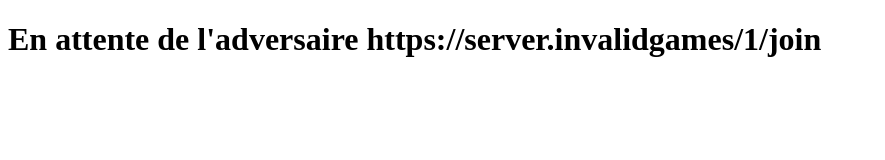
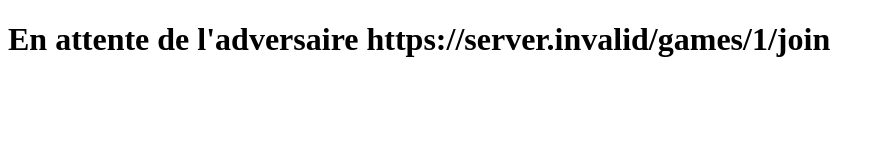
Before and after one commit to JESSYV96/battleship-front, a React (Create React App) app: page /games/1 in a window 1280 px wide. Shown: the top 160 px of the page, without its empty margins (0-885 px from the left). Built offline with nearby package versions, Linux system fonts and the light colour scheme; no server answers.

Commit message:
refactor: replace the socket id by a uuid

```diff
--- a/src/app/infra/services/socket.ts
+++ b/src/app/infra/services/socket.ts
@@ -1,5 +1,8 @@
 import { Manager, Socket } from "socket.io-client";
 
-const manager = new Manager(process.env.REACT_APP_BASE_URL_API);
+const manager = new Manager(process.env.REACT_APP_BASE_URL_API, {
+    transports: ["websocket", "polling"]
+});
 
-export const socket: Socket = manager.socket("/");
+const socket: Socket = manager.socket('/');
+export default socket
--- a/src/app/ui/pages/BoardGame.tsx
+++ b/src/app/ui/pages/BoardGame.tsx
@@ -1,15 +1,17 @@
 import React, { useState, useEffect } from 'react'
 import { useParams, useLocation } from "react-router-dom";
+
 import { Player } from '../../domain/models/Player';
+import { useSetUpGame } from '../../domain/usecases/setUpGame';
 
-import { socket } from '../../infra/services/socket'
+import socket from '../../infra/services/socket'
 
 function BoardGamePage() {
     const params = useParams();
     const location = useLocation();
+    const setUpGame = useSetUpGame();
     const [isFullRoom, setIsFullRoom] = useState<boolean>(false)
     const player = location.state as Player
-
 
     useEffect(() => {
         socket.on('startGame', (isFullRoom: boolean) => {
@@ -17,13 +19,12 @@ function BoardGamePage() {
         })
     }, [isFullRoom])
 
-    const joinGameUrl = new URL(`${process.env.REACT_APP_BASE_URL_APP}games/${params.roomId}/join`)
 
     return (
         <main>
             {isFullRoom
                 ? <h1>Bienvenue {player.name}, "BoardGame"</h1>
-                : <h1>En attente de l'adversaire  {joinGameUrl.href}</h1>
+                : <h1>En attente de l'adversaire  {(process.env.REACT_APP_BASE_URL_APP && params.gameId) && setUpGame.getJoinGameLink(process.env.REACT_APP_BASE_URL_APP, params.gameId)}</h1>
             }
         </main>
     )
--- a/src/app/ui/pages/Home.tsx
+++ b/src/app/ui/pages/Home.tsx
@@ -1,7 +1,9 @@
+import { uuidv4 } from '@firebase/util';
 import React, { useEffect } from 'react'
+
 import { generatePath, useNavigate } from 'react-router-dom';
 import { Player } from '../../domain/models/Player';
-import { socket } from '../../infra/services/socket';
+import socket from '../../infra/services/socket';
 
 function HomePage() {
   const navigate = useNavigate();
@@ -13,8 +15,9 @@ function HomePage() {
   }, [])
 
   const createNewGame = () => {
-    socket.emit('createGame', (player: Player) => {
-      navigate(generatePath("/games/:roomId", { roomId: player.roomId }), { state: player })
+    const gameId: string = uuidv4()
+    socket.emit('createGame', gameId, (player: Player) => {
+      navigate(generatePath("/games/:gameId", { gameId }), { state: player })
     });
   }
 
--- a/src/app/ui/pages/WaitingForJoin.tsx
+++ b/src/app/ui/pages/WaitingForJoin.tsx
@@ -2,22 +2,27 @@ import React, { useEffect, useState } from 'react'
 import { useParams, useNavigate, generatePath } from "react-router-dom";
 import { Player } from '../../domain/models/Player';
 
-import { socket } from '../../infra/services/socket'
+import socket from '../../infra/services/socket'
 
 function WaitingForJoin() {
+    const [player, setPlayer] = useState<Player>()
     const params = useParams();
     const navigate = useNavigate();
-    const [player, setPlayer] = useState<Player>()
 
 
     useEffect(() => {
-        socket.on('connect', () => {
-            console.log(socket.id);
+        socket.on('connect', () => { })
+        socket.emit('joinGame', params.gameId, (opponent: Player) => {
+            setPlayer(opponent)
         })
-        socket.emit('joinGame', params.roomId, (player: Player) => {
-            navigate(generatePath("/games/:roomId", { roomId: params.roomId }), { state: player })
-        })
-    }, [navigate, params.roomId, player])
+        if (player) {
+            navigate(generatePath("/games/:gameId", { gameId: params.gameId }), { state: player })
+        }
+
+    }, [socket, navigate, player])
+
+
+
     return (
         <></>
     )
--- a/src/index.tsx
+++ b/src/index.tsx
@@ -33,8 +33,8 @@ root.render(
       <Routes>
         <Route path="/" element={<HomePage />} />
         <Route path="games">
-          <Route path=":roomId" element={<BoardGamePage />} />
-          <Route path=":roomId/join" element={<WaitingForJoin />} />
+          <Route path=":gameId" element={<BoardGamePage />} />
+          <Route path=":gameId/join" element={<WaitingForJoin />} />
         </Route>
       </Routes>
     </BrowserRouter>
```
